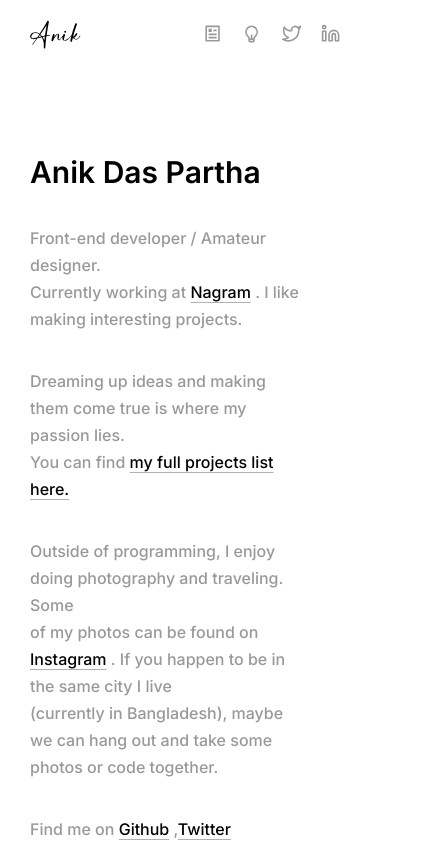
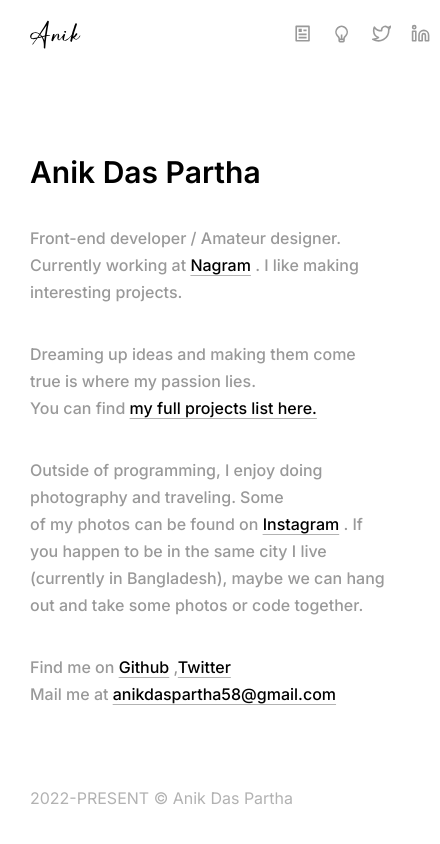
Before and after one commit to heyanik/myportfolio, a React (Create React App) app: page / in a window 390 px wide. Shown: the top 844 px of the page, 440 px wide, since content can reach past the window. Built offline with nearby package versions, Linux system fonts and the light colour scheme.

Commit message:
fixing bug

```diff
--- a/src/pages/HomeStyle.css
+++ b/src/pages/HomeStyle.css
@@ -35,8 +35,10 @@
 
 @media screen and (max-width: 600px) {
   body {
-    width: 300px;
-    height: auto;
+    /* width: 300px; */
+    width: fit-content;
+    block-size: fit-content;
+    /* height: auto; */
   }
 
   .markdown > h1 {
@@ -44,11 +46,14 @@
     margin-left: -70px;
   }
   .markdown > p {
+    /* width: fit-content;
+    block-size: fit-content; */
     font-size: 1rem;
     margin-left: -70px;
   }
   .markdown > h2 {
     font-size: 1rem;
     margin-left: -70px;
+    margin-bottom: 15px;
   }
 }
```
